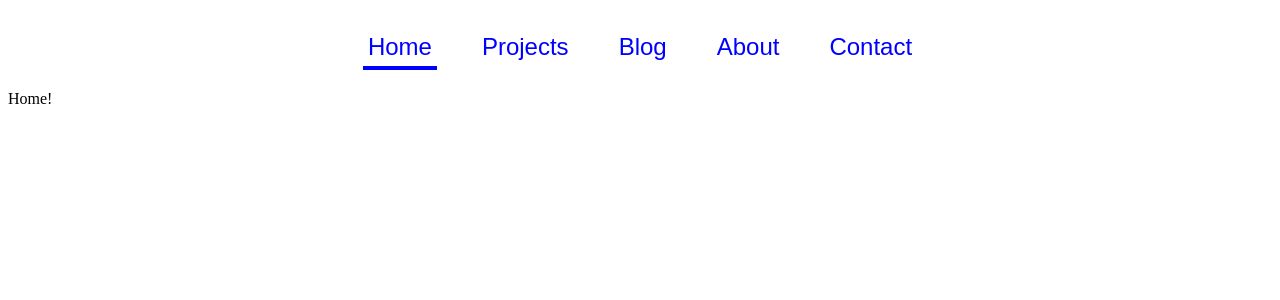
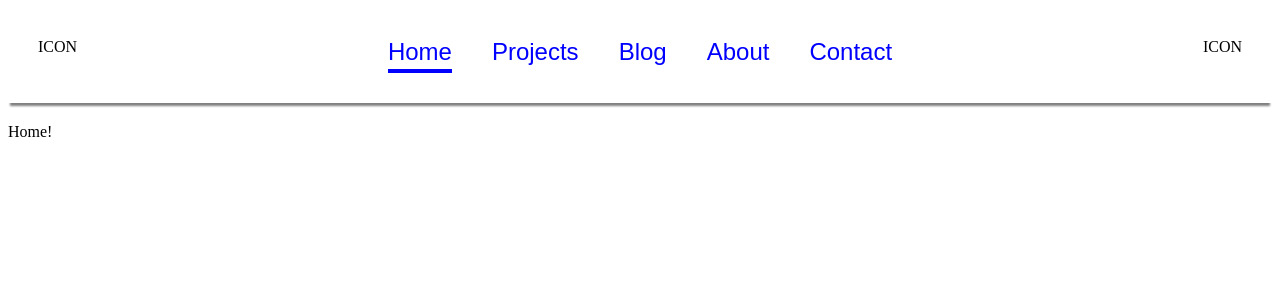
Before and after one commit to wmtkc/website, a React app: page / in a window 1280 px wide. Shown: the top 300 px of the page. Built offline with nearby package versions, Linux system fonts and the light colour scheme.

Commit message:
responsive navbar

```diff
--- a/package.json
+++ b/package.json
@@ -32,6 +32,7 @@
   },
   "dependencies": {
     "@babel/core": "^7.5.5",
+    "@babel/plugin-proposal-class-properties": "^7.5.5",
     "@babel/preset-env": "^7.5.5",
     "@babel/preset-react": "^7.0.0",
     "react": "^16.8.6",
--- a/src/components/Navbar.js
+++ b/src/components/Navbar.js
@@ -2,16 +2,39 @@ import React from 'react';
 import { NavLink } from 'react-router-dom';
 import '../styles/Navbar.css';
 
-const Navbar = () => {
+class Navbar extends React.Component {
+    constructor() {
+        super();
+        this.state = {extended: true};
+    }
+
+    toggleExtended = () => {
+        this.setState({extended: !this.state.extended});
+    }
+
+    render() {
         return (
-        <div className='navbar'>
+            <div className='nav-wrapper'> { this.state.extended
+              ? <div className='navbar'>
+                    <div className='desktop-only'>
+                        ICON
+                    </div>
+                    <div>
                         <NavLink exact to='/'>Home</NavLink>
                         <NavLink exact to='/projects'>Projects</NavLink>
                         <NavLink exact to='/blog'>Blog</NavLink>
                         <NavLink exact to='/about'>About</NavLink>
                         <NavLink exact to='/contact'>Contact</NavLink>
                     </div>
+                    <div className='desktop-only'>
+                        ICON
+                    </div>
+                </div>
+              : null }
+                <div className='menu-toggle' onClick={this.toggleExtended}>MENU</div>
+            </div>
         );
+    }
 }
 
 export default Navbar;
--- a/src/styles/Navbar.css
+++ b/src/styles/Navbar.css
@@ -1,19 +1,70 @@
+.nav-wrapper {
+    display: flex;
+    flex-direction: column;
+    margin-bottom: 20px;
+    box-shadow: 0 5px 2px -2px grey;
+}
+
 .navbar {
     display: flex;
     flex-direction: row;
-    width: 100%;
-    justify-content: center;
+    justify-content: space-between;
+    transition: height 0.5s ease;
+}
+
+.navbar div {
+    display: flex;
+    flex-direction: column;
+    margin: 30px 0 30px 0;
+    text-align: center;
 }
 
 .navbar a {
     color: blue;
-    padding: 5px;
-    margin: 20px;
+    padding-bottom: 3px;
+    margin: 0 20px 0 20px;
     font-size: 18pt;
     font-family: sans-serif;
     text-decoration: none;
+    border-bottom: 4px solid transparent;
+    outline: none;
 }
 
 .navbar .active {
     border-bottom: 4px solid blue;
 }
+
+.navbar .desktop-only {
+    visibility: hidden;
+}
+
+.collapsed {
+    height: 0;
+    transition: height 0.5s ease;
+}
+
+.menu-toggle {
+    visibility: visible;
+    background: grey;
+    font-size: 18pt;
+    font-family: sans-serif;
+    text-decoration: none;
+    text-align: center;
+}
+
+/* Tablet/Desktop */
+@media only screen and (min-width : 768px) {
+    .navbar div {
+        flex-direction: row;
+        margin: 30px;
+    }
+
+    .navbar .desktop-only {
+        visibility: visible;
+    }
+
+    .menu-toggle {
+        visibility: hidden;
+        height: 0;
+    }
+}
```
Also changed, not shown: .babelrc, 1 other file (tests, documents, lock files or other folders). Lines whose indentation alone changed are shown as unchanged.
